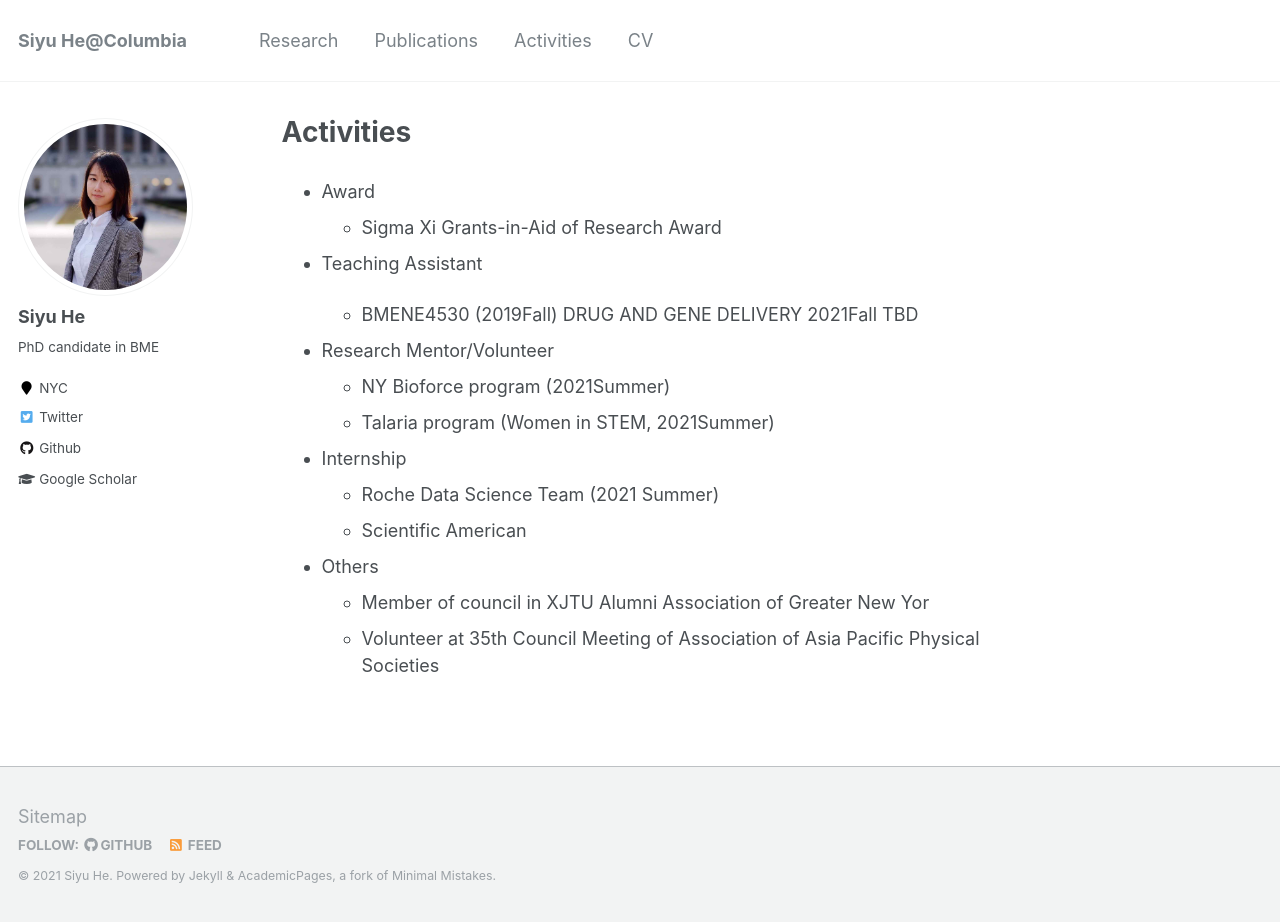
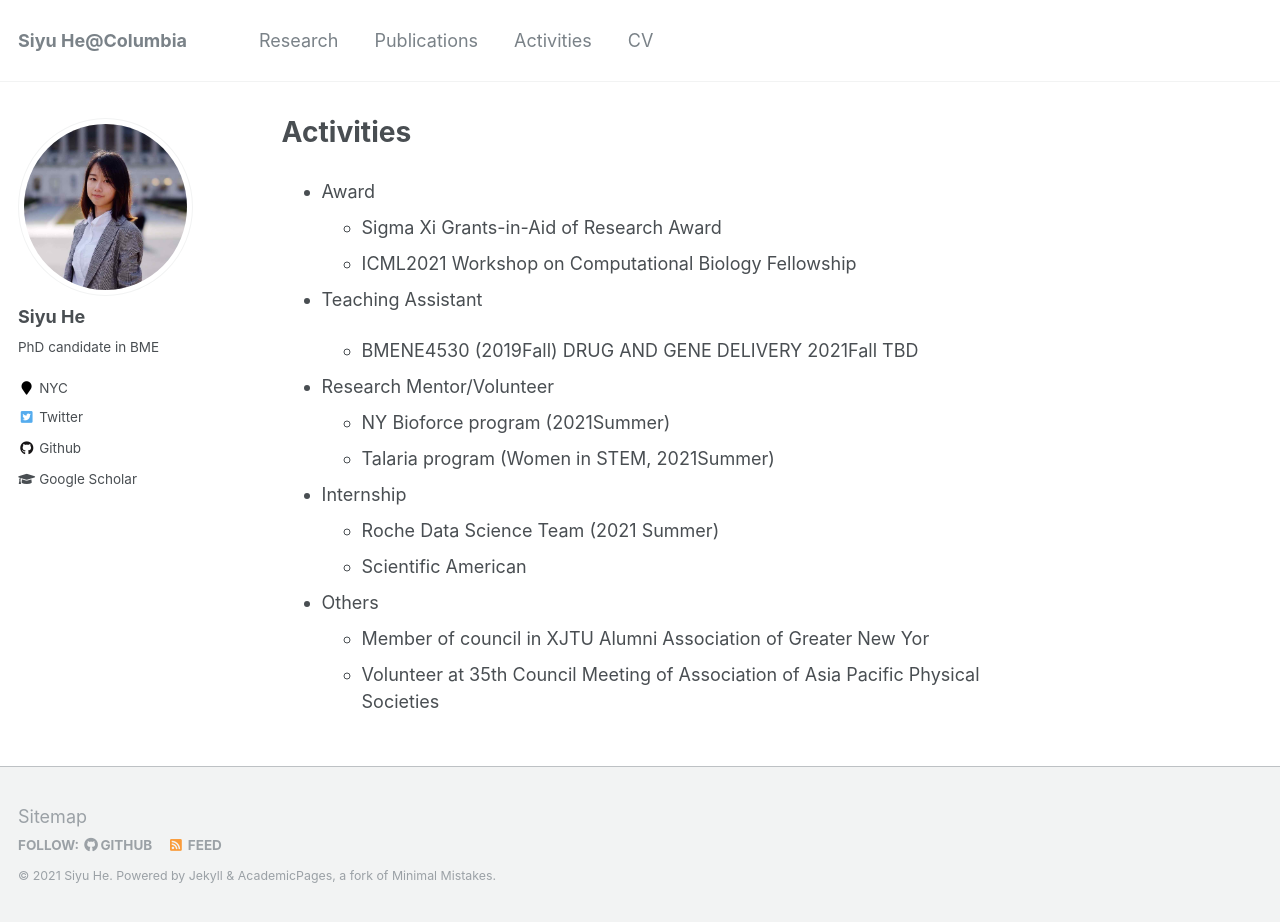
Before and after one commit to siyuh/he-siyu.github.io, a Jekyll site: the page built from _pages/activities.md, in a window 1280 px wide and 922 px high. Built offline with Jekyll 4.4.1, drawn with Linux system fonts in a browser that asks for light colours.

Commit message:
Update activities.md

```diff
--- a/_pages/activities.md
+++ b/_pages/activities.md
@@ -7,6 +7,7 @@ author_profile: true
 ---
 * Award
     * Sigma Xi Grants-in-Aid of Research Award
+    * ICML2021 Workshop on Computational Biology Fellowship
 
 * Teaching Assistant
 
```
